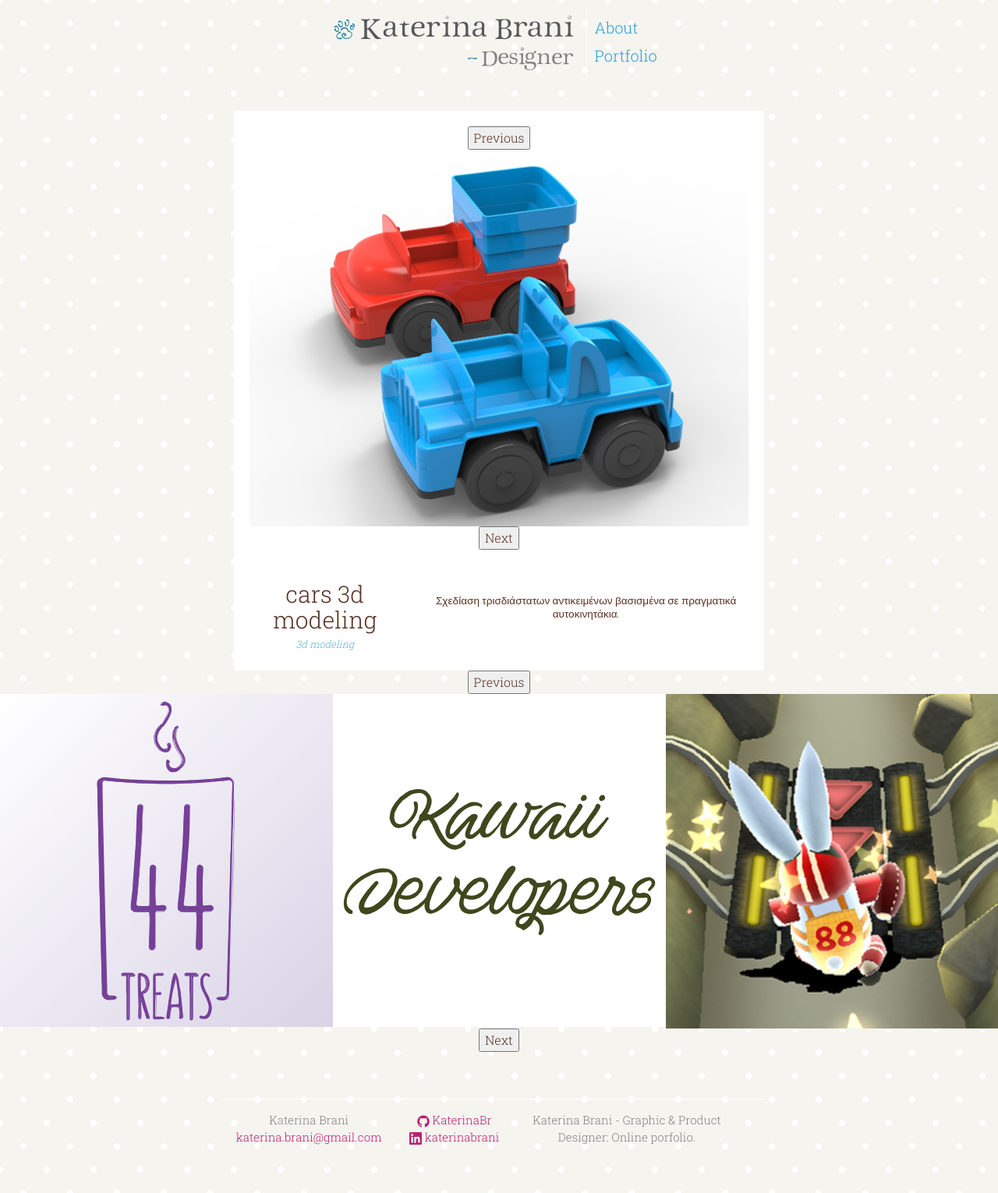
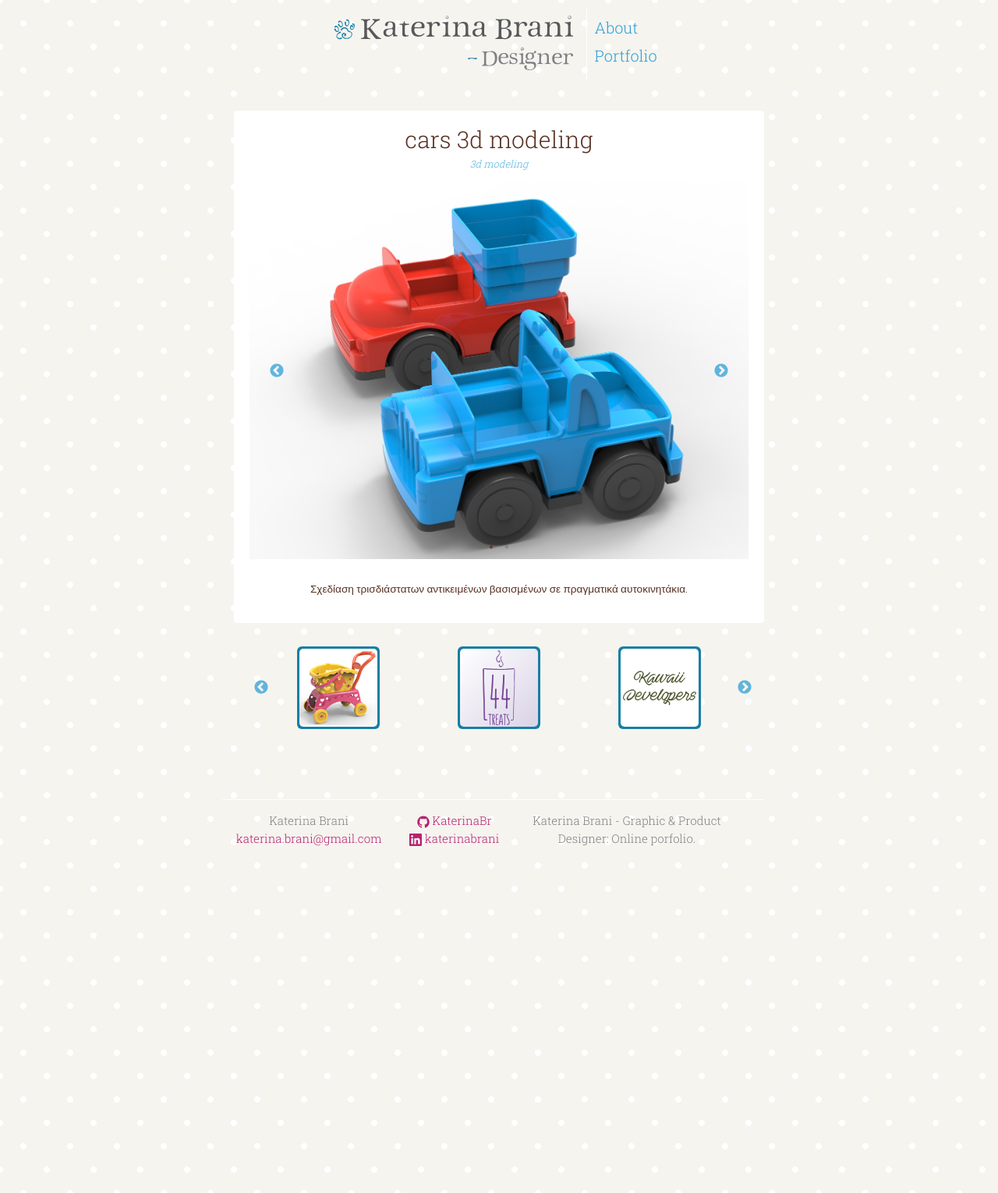
Before and after one commit to KaterinaBr/katerinabr, a Jekyll site: the page built from _projects/cars.md, in a window 1280 px wide. Shown: the whole page at 78% size. Built offline with Jekyll 4.4.1, drawn with Linux system fonts in a browser that asks for light colours; nearby versions of some CDN libraries.

Commit message:
Add more projects under project and beautify carousel

```diff
--- a/_layouts/project.html
+++ b/_layouts/project.html
@@ -3,30 +3,24 @@ layout: default
 ---
 
 <div class="show_project">
-  <div class="project-wrapper">
-    <div class="slick_imgs">
+  <h2> {{ page.title }} </h2>
+  <h5> {{ page.type }} </h5>
+  <div class="slick_imgs slider single-item">
     {% for img_p in page.img_proj %}
       <img src="{{ site.baseurl }}/img/projects/{{ img_p }}" alt="screens of 44 treats">
     {% endfor %}
   </div>
-
-  </div>
-  <div class="project-wrapper row">
-    <div class="col-md-4 ">
-      <h2> {{ page.title }} </h2>
-      <h5> {{ page.type }} </h5>
-    </div>
-    <div class="col-md-8 ">
-      <h6>  </br>{{ content }}</h6>
-    </div>
-   </div>
+  <h6> {{ content }} </h6>
 </div>
 
-</div class "show_more">
-<div class="slick_projects">
+
+  <div class="slick_projects text-center">
+
     {% for project in site.projects %}
+      <div class="slick_project_div text-center">
+        <a href="{{ project.url | prepend: site.baseurl}}">
         <img src="{{ site.baseurl }}/img/thumbnails/{{ project.img_thum }}"/>
+      </a>
+      </div>
       {% endfor %}
     </div>
-
-</div>
--- a/_projects/cars.md
+++ b/_projects/cars.md
@@ -10,4 +10,4 @@ img_proj:
 ---
 
 
-Σχεδίαση τρισδιάστατων αντικειμένων βασισμένα σε πραγματικά αυτοκινητάκια.
+Σχεδίαση τρισδιάστατων αντικειμένων βασισμένων σε πραγματικά αυτοκινητάκια.
--- a/_sass/_carousel.scss
+++ /dev/null
@@ -1,33 +0,0 @@
-/*carousel*/
-.carousel {
-	// width: 80%;
-	display: block;
-}
-
-.carousel-indicators {
-	bottom: 0px;
-}
-
-.car_arrow {
-	height: 6%;
-	margin-top: -3%;
-	position: absolute;
-	top: 50%;
-	z-index: 5;
-}
-.car_arrow_right{
-	left: 70%;
-}
-.car_arrow_left {
-	-ms-transform: rotate(180deg); /* IE 9 */
-	-webkit-transform: rotate(180deg); /* Chrome, Safari, Opera */
-	transform: rotate(180deg);
-	right: 70%;
-}
-
-.carousel-control.right  {
-	background-image: none;
-}
-.carousel-control.left  {
-	background-image: none;
-}
--- a/_sass/_portfolio.scss
+++ b/_sass/_portfolio.scss
@@ -1,5 +1,7 @@
+// metablhtes
 $trans_sec: 0.25s;
 
+//emfanish eikonidiwn
 .projects 		{ display: inline-block; margin: 5% 1%; max-width: 960px;}
 .projects li 	{ margin:0px 15px; min-height: 175px;}
 .projects img { height:100px; border-radius: 5px;position: relative; top: 3px; z-index: 1;}
@@ -50,12 +52,13 @@ h5 {
 	transition: transform $trans_sec;
 
 }
-
+//emfanish project
 .show_project {
   display: block;
   min-height: 300px;
   background-color: white;
   border-radius: 4px;
+  padding: 20px;
 }
 
 .show_project h5 {
@@ -65,18 +68,35 @@ h5 {
 h6 {
   font-size: 0.85em;
   line-height: 125%;
+}
 
+.slick_imgs {
+  margin-top:10px;
+  margin-bottom: 25px;
+}
+
+//emfanish extra eikonidiwn
+@import "slick-theme.scss";
+
+
+.slick_projects {
+  margin: 30px;
+}
+
+.slick_projects img {
+  top: 3px;
+  width: 100px;
+  height: 100px;
+  border-radius: 5px;
+  margin: auto;
+  position: relative;
 
 }
 
-.project-wrapper {
-  padding: 20px;
- }
-
-
-/*
-.show_project img {
-  width: 50%;
+.slick_projects .slick_project_div {
+  width: 106px;
+  height: 106px;
+  margin: auto 50px;
+  background: #187ea4;
+  border-radius:6px;
 }
-*/
-@import "carousel";
--- /dev/null
+++ b/_sass/slick-theme.scss
@@ -0,0 +1,209 @@
+@charset "UTF-8";
+
+// Default Variables
+
+// Slick icon entity codes outputs the following
+// "\2190" outputs ascii character "←"
+// "\2192" outputs ascii character "→"
+// "\2022" outputs ascii character "•"
+
+$slick-font-path: "./fonts/" !default;
+$slick-font-family: "slick" !default;
+$slick-loader-path: "./" !default;
+$slick-arrow-color: $mple !default;
+$slick-dot-color: $kafe !default;
+$slick-dot-color-active: $slick-dot-color !default;
+$slick-prev-character: "\2190" !default;
+$slick-next-character: "\2192" !default;
+$slick-dot-character: "\2022" !default;
+$slick-dot-size: 5px !default;
+$slick-opacity-default: 0.75 !default;
+$slick-opacity-on-hover: 1 !default;
+$slick-opacity-not-active: 0.25 !default;
+
+@function slick-image-url($url) {
+    @if function-exists(image-url) {
+        @return image-url($url);
+    }
+    @else {
+        @return url($slick-loader-path + $url);
+    }
+}
+
+@function slick-font-url($url) {
+    @if function-exists(font-url) {
+        @return font-url($url);
+    }
+    @else {
+        @return url($slick-font-path + $url);
+    }
+}
+
+/* Slider */
+
+.slick-list {
+    .slick-loading & {
+        background: #fff slick-image-url("ajax-loader.gif") center center no-repeat;
+    }
+}
+
+/* Icons */
+@if $slick-font-family == "slick" {
+    @font-face {
+        font-family: "slick";
+        src: slick-font-url("slick.eot");
+        src: slick-font-url("slick.eot?#iefix") format("embedded-opentype"), slick-font-url("slick.woff") format("woff"), slick-font-url("slick.ttf") format("truetype"), slick-font-url("slick.svg#slick") format("svg");
+        font-weight: normal;
+        font-style: normal;
+    }
+}
+
+/* Arrows */
+
+.slick-prev,
+.slick-next {
+    position: absolute;
+    display: block;
+    height: 100%;
+    width: 50px;
+    line-height: 0px;
+    font-size: 0px;
+    cursor: pointer;
+    background: transparent;
+    color: transparent;
+    top: 50%;
+    -webkit-transform: translate(0, -50%);
+    -ms-transform: translate(0, -50%);
+    transform: translate(0, -50%);
+    padding: 0;
+    border: none;
+    outline: none;
+    // text-shadow:0px 0px 5px #616161;
+    &:hover, &:focus {
+        outline: none;
+        background: transparent;
+        color: transparent;
+        &:before {
+            opacity: $slick-opacity-on-hover;
+        }
+    }
+    &.slick-disabled:before {
+        opacity: $slick-opacity-not-active;
+    }
+    &:before {
+        font-family: $slick-font-family;
+        font-size: 20px;
+        line-height: 1;
+        color: $slick-arrow-color;
+        opacity: $slick-opacity-default;
+        -webkit-font-smoothing: antialiased;
+        -moz-osx-font-smoothing: grayscale;
+    }
+}
+
+.slick-prev {
+    left: 0px;
+    padding-left: 20px;
+    z-index: 1;
+    [dir="rtl"] & {
+        left: auto;
+        right: -25px;
+    }
+    &:before {
+        content: $slick-prev-character;
+        [dir="rtl"] & {
+          content: $slick-next-character;
+        }
+    }
+}
+
+.slick-next {
+    right: 0px;
+    padding-right: 20px;
+    z-index: 1;
+    [dir="rtl"] & {
+        left: -25px;
+        right: auto;
+    }
+    &:before {
+        content: $slick-next-character;
+        [dir="rtl"] & {
+            content: $slick-prev-character;
+        }
+    }
+}
+
+.slick_projects .slick-next {
+  right: -30px;
+  padding-right: 0px;
+}
+.slick_projects .slick-prev {
+  left: -30px;
+  padding-right: 0px;
+}
+
+/* Dots */
+
+.slick-dotted.slick-slider {
+    margin-bottom: 30px;
+}
+
+.slick-dots {
+    position: absolute;
+    bottom: 5px;
+    list-style: none;
+    display: block;
+    text-align: center;
+    padding: 0;
+    margin: 0;
+    width: 100%;
+    li {
+        position: relative;
+        display: inline-block;
+        height: 20px;
+        width: 20px;
+        margin: 0;
+        padding: 0;
+        cursor: pointer;
+        button {
+            border: 0;
+            background: transparent;
+            display: block;
+            height: 20px;
+            width: 20px;
+            outline: none;
+            line-height: 0px;
+            font-size: 0px;
+            color: transparent;
+            // text-shadow: 0px 0px 1px #757575;
+            padding: 5px;
+            cursor: pointer;
+            &:hover, &:focus {
+                outline: none;
+                &:before {
+                    opacity: $slick-opacity-on-hover;
+                }
+            }
+            &:before {
+                position: absolute;
+                top: 0;
+                left: 0;
+                content: $slick-dot-character;
+                width: 20px;
+                height: 20px;
+                font-family: $slick-font-family;
+                font-size: $slick-dot-size;
+                line-height: 20px;
+                text-align: center;
+                color: $slick-dot-color;
+                opacity: $slick-opacity-not-active;
+                -webkit-font-smoothing: antialiased;
+                -moz-osx-font-smoothing: grayscale;
+            }
+        }
+        &.slick-active button:before {
+            color: $slick-dot-color-active;
+            opacity: $slick-opacity-default;
+        }
+    }
+}
--- a/js/app.js
+++ b/js/app.js
@@ -1,9 +1,14 @@
 
 $(document).ready(function(){
-  $('.slick_imgs').slick();
+  $('.slick_imgs').slick({
+    adaptiveHeight: true,
+    dots: true
+  });
   $('.slick_projects').slick({
     infinite: true,
     slidesToShow: 3,
-    slidesToScroll: 3
+    slidesToScroll: 3,
+    centerMode: true,
+    variableWidth: true
   });
 });
```
Also changed, not shown: _projects/bunny_maze.md (+2 -2 lines), _projects/faster.md (+1 -1 lines), css/ajax-loader.gif (added), css/fonts/slick.ttf (added), css/fonts/slick.woff (added), 2 other files. Lines whose indentation alone changed are shown as unchanged.
